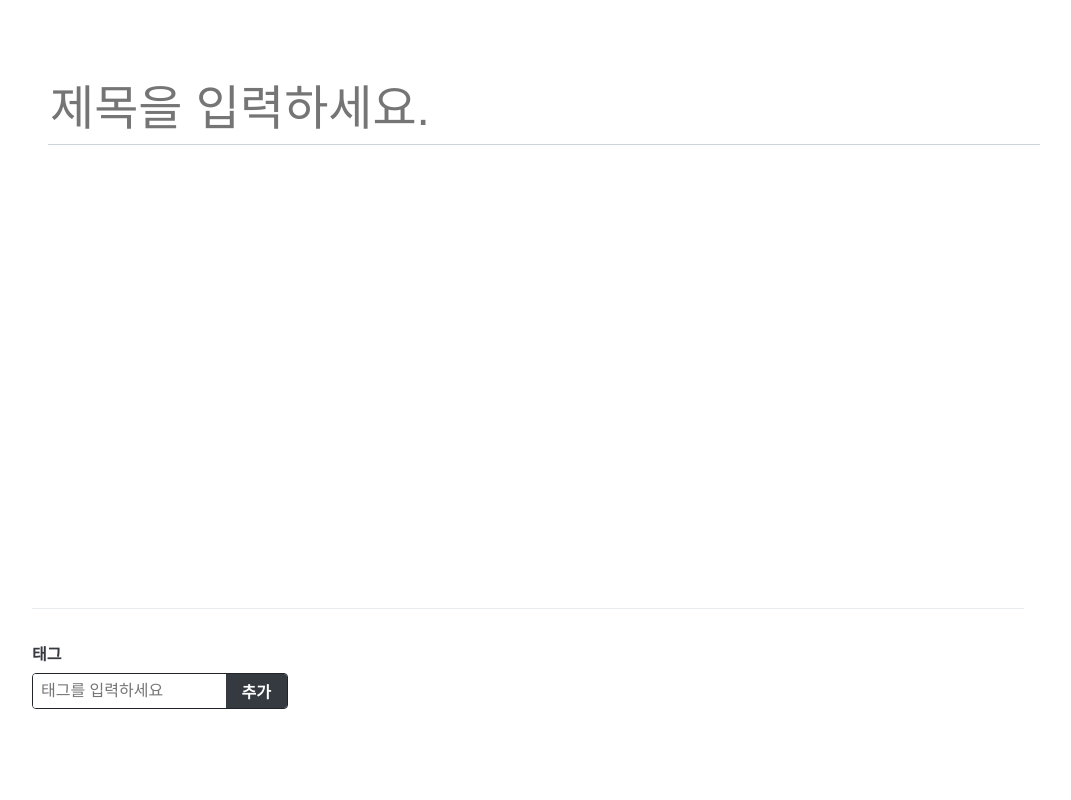
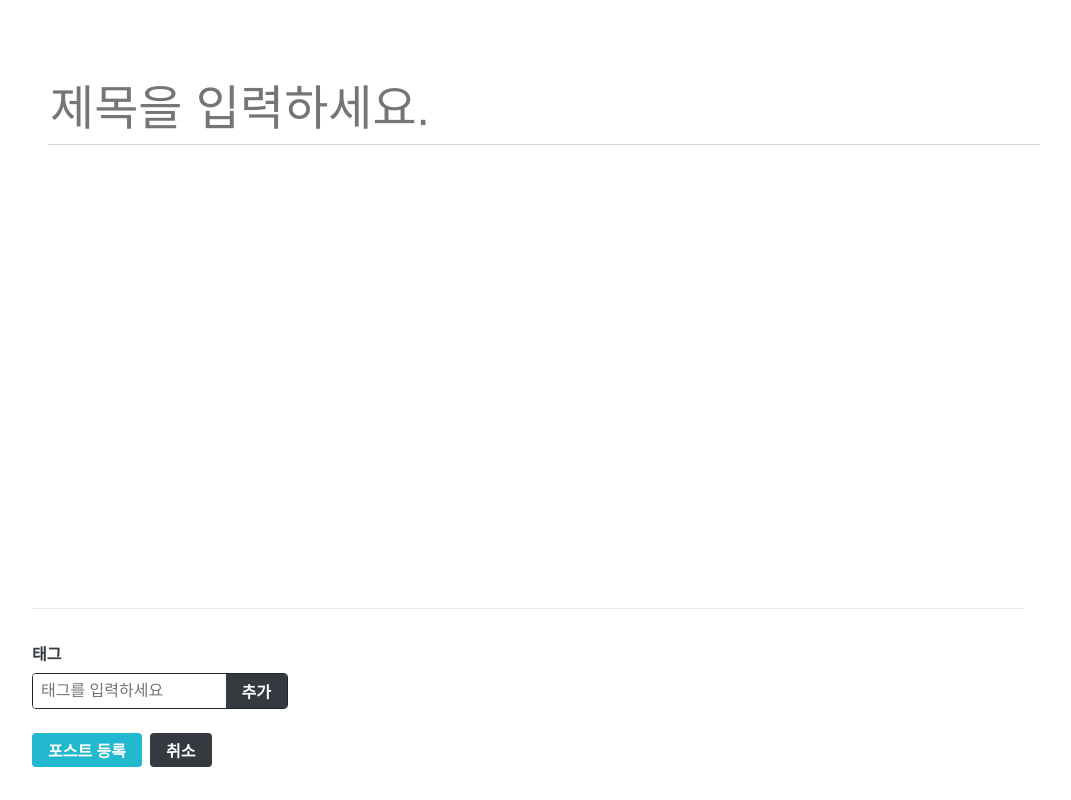
Before and after one commit to hiuny/react-blog, a React (Create React App) app in the folder blog-frontend/: page /write in a window 1280 px wide. Shown: the whole page, without its empty margins (112-1183 px from the left). Built offline with nearby package versions, Linux system fonts and the light colour scheme.

Commit message:
[25.2.1.1] WriteActionButtons 만들기 완료

```diff
--- /dev/null
+++ b/blog-frontend/src/components/write/WriteActionButtons.js
@@ -0,0 +1,35 @@
+import styled from 'styled-components'
+import Button from '../common/Button'
+
+const WriteActionButtonsBlock = styled.div`
+  margin-top: 1rem;
+  margin-bottom: 3rem;
+  button + button {
+    margin-left: 0.5rem;
+  }
+`
+
+/**
+ * TagBox에서 사용하는 버튼과 일치하는 높이로 설정한 후 서로 간의 여백 지정
+ */
+const StyledButton = styled(Button)`
+  height: 2.125rem;
+  & + & {
+    margin-left: 0.5rem;
+  }
+`
+
+const WriteActionButtons = ({ onCancel, onPublish }) => {
+  return (
+    <WriteActionButtonsBlock>
+      <StyledButton cyan onClick={onPublish}>
+        포스트 등록
+      </StyledButton>
+      <StyledButton onClick={onCancel}>
+        취소
+      </StyledButton>
+    </WriteActionButtonsBlock>
+  )
+}
+
+export default WriteActionButtons
--- a/blog-frontend/src/pages/WritePage.js
+++ b/blog-frontend/src/pages/WritePage.js
@@ -1,5 +1,6 @@
 import Editor from '../components/write/Editor'
 import TagBox from '../components/write/TagBox'
+import WriteActionButtons from '../components/write/WriteActionButtons'
 import Responsive from '../components/common/Responsive'
 
 const WritePage = () => {
@@ -7,6 +8,7 @@
     <Responsive>
       <Editor />
       <TagBox />
+      <WriteActionButtons />
     </Responsive>
   )
 }
```
